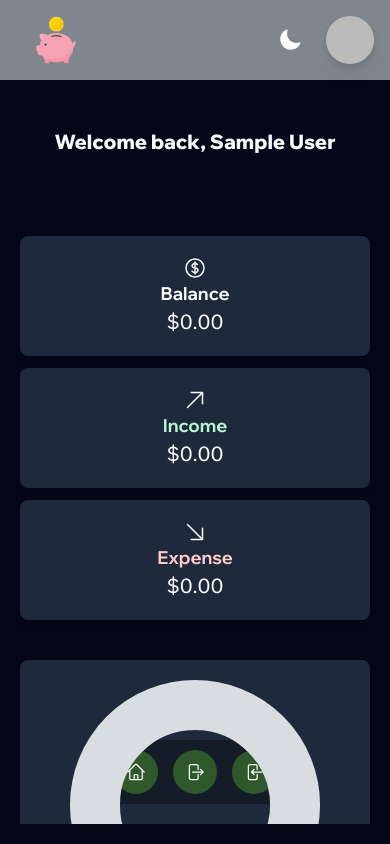
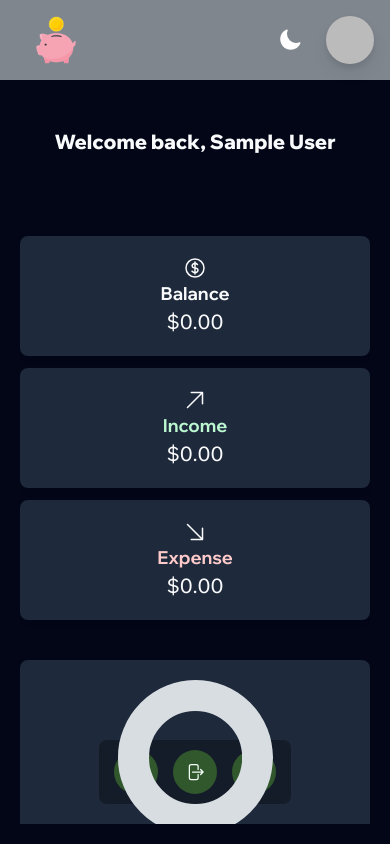
Before and after one commit to AnitaIkediashi/budget-app, a React (Create React App) app: page /dashboard in a window 390 px wide. Built offline with nearby package versions, Linux system fonts and the light colour scheme; no server answers; sample sign-in values are in the browser's storage.

Commit message:
modified svg circle responsiveness to all screens

```diff
--- a/src/components/dashboard/CircleProgressBar.jsx
+++ b/src/components/dashboard/CircleProgressBar.jsx
@@ -16,8 +16,11 @@ const CircleProgressBar = (props) => {
   }, [dashArray, progress]);
 
   return (
-    <UtilCard className="flex items-center justify-center">
-      <svg width={size} height={size} className="-rotate-90">
+    <UtilCard className="flex items-center justify-center ">
+      <svg
+        viewBox={`0 0 ${size} ${size}`}
+        className="-rotate-90 lg:w-[40%] lg:h-[40%] w-[50%] h-[50%]"
+      >
         {/* circle1 */}
         <circle
           cx={center}
```
